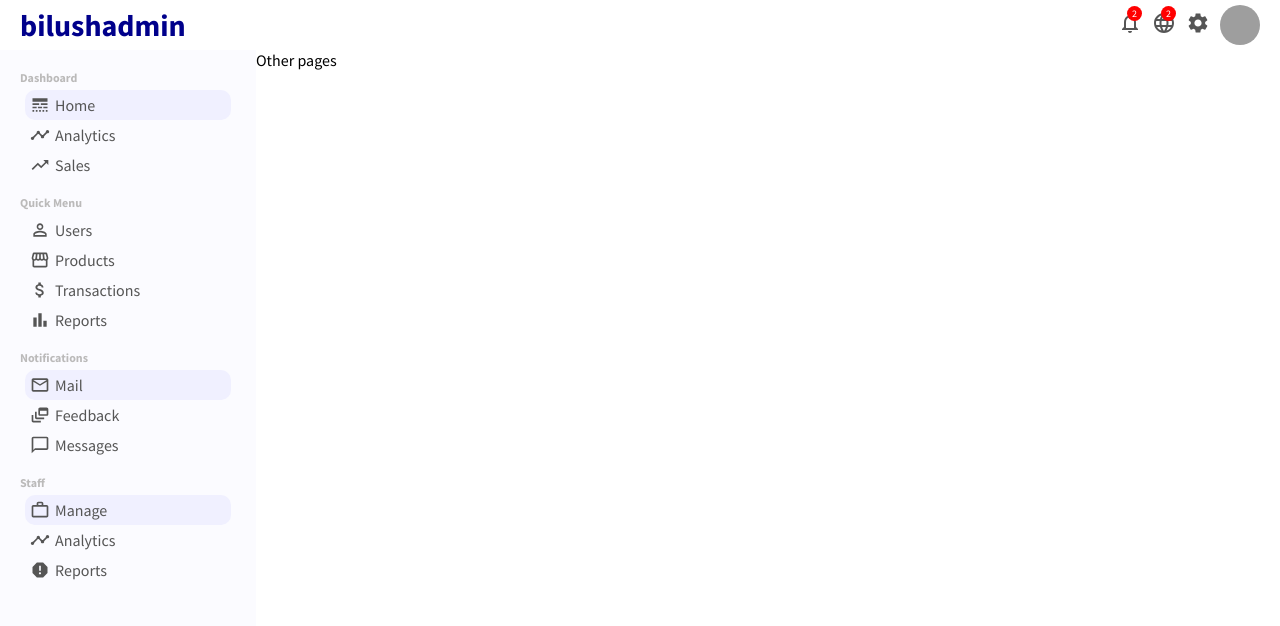
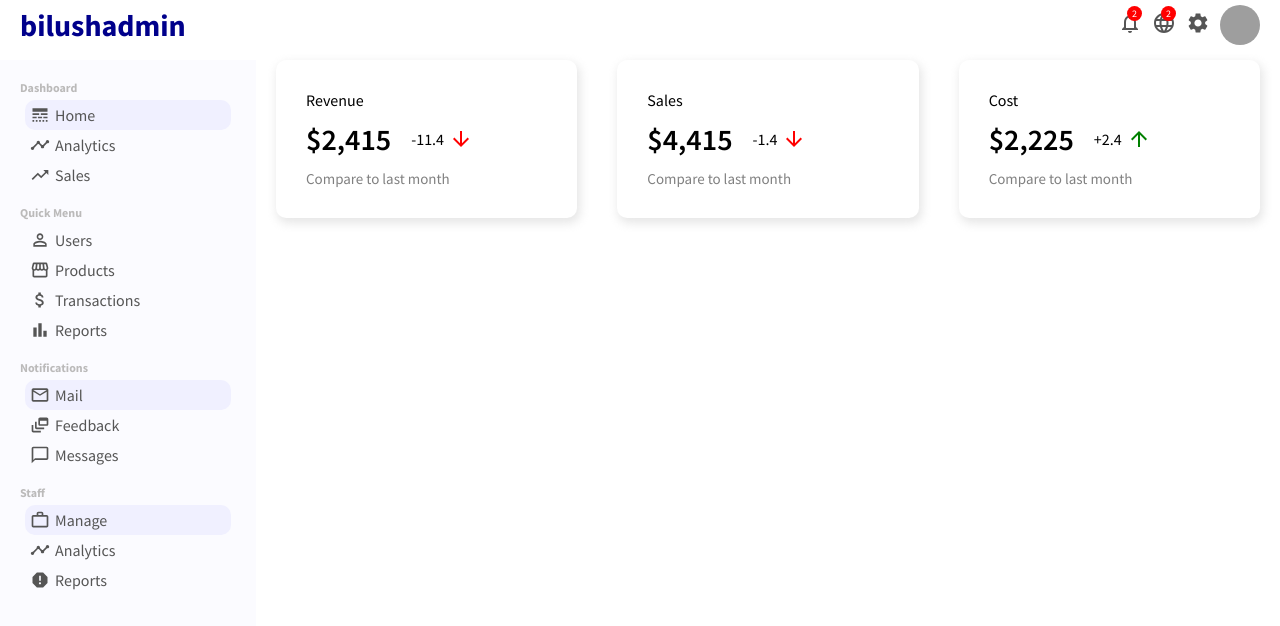
Before and after one commit to sholabioku/admin_ui, a React (Create React App) app: page / in a window 1280 px wide. Shown: the top 626 px of the page. Built offline with nearby package versions, Linux system fonts and the light colour scheme; grey boxes are pictures that could not be loaded.

Commit message:
Add design for featuredInfo

```diff
--- a/src/App.js
+++ b/src/App.js
@@ -2,6 +2,7 @@
 import Topbar from './components/topbar/Topbar';
 
 import './app.css';
+import Home from './pages/home/Home';
 
 function App() {
   return (
@@ -9,7 +10,7 @@
       <Topbar />
       <div className='container'>
         <Sidebar />
-        <div className='others'>Other pages</div>
+        <Home />
       </div>
     </div>
   );
--- a/src/app.css
+++ b/src/app.css
@@ -1,7 +1,4 @@
 .container {
   display: flex;
+  margin-top: 10px;
 }
-
-.others {
-  flex: 4;
-}
--- /dev/null
+++ b/src/components/featuredInfo/FeaturedInfo.jsx
@@ -0,0 +1,41 @@
+import { ArrowDownward, ArrowUpward } from '@mui/icons-material';
+import './featuredInfo.css';
+
+const FeaturedInfo = () => {
+  return (
+    <div className='featured'>
+      <div className='featuredItem'>
+        <span className='featuredTitle'>Revenue</span>
+        <div className='featuredMoneyContainer'>
+          <span className='featuredMoney'>$2,415</span>
+          <span className='featuredMoneyRate'>
+            -11.4 <ArrowDownward className='featuredIcon negative' />
+          </span>
+        </div>
+        <span className='featuredSub'>Compare to last month</span>
+      </div>
+      <div className='featuredItem'>
+        <span className='featuredTitle'>Sales</span>
+        <div className='featuredMoneyContainer'>
+          <span className='featuredMoney'>$4,415</span>
+          <span className='featuredMoneyRate'>
+            -1.4 <ArrowDownward className='featuredIcon negative' />
+          </span>
+        </div>
+        <span className='featuredSub'>Compare to last month</span>
+      </div>
+      <div className='featuredItem'>
+        <span className='featuredTitle'>Cost</span>
+        <div className='featuredMoneyContainer'>
+          <span className='featuredMoney'>$2,225</span>
+          <span className='featuredMoneyRate'>
+            +2.4 <ArrowUpward className='featuredIcon' />
+          </span>
+        </div>
+        <span className='featuredSub'>Compare to last month</span>
+      </div>
+    </div>
+  );
+};
+
+export default FeaturedInfo;
--- /dev/null
+++ b/src/components/featuredInfo/featuredInfo.css
@@ -0,0 +1,51 @@
+.featured {
+  width: 100%;
+  display: flex;
+  justify-content: space-between;
+}
+
+.featuredItem {
+  flex: 1;
+  margin: 0 20px;
+  padding: 30px;
+  border-radius: 10px;
+  cursor: pointer;
+  -webkit-box-shadow: 2px 4px 10px 1px rgba(0, 0, 0, 0.47);
+  box-shadow: 2px 4px 10px 1px rgba(201, 201, 201, 0.47);
+}
+
+featuredTitle {
+  font-size: 20px;
+}
+
+.featuredMoneyContainer {
+  margin: 10px 0px;
+  display: flex;
+  align-items: center;
+}
+
+.featuredMoney {
+  font-size: 30px;
+  font-weight: 600;
+}
+
+.featuredMoneyRate {
+  display: flex;
+  align-items: center;
+  margin-left: 20px;
+}
+
+.featuredIcon {
+  font-size: 14px;
+  margin-left: 5px;
+  color: green;
+}
+
+.featuredIcon.negative {
+  color: red;
+}
+
+.featuredSub {
+  font-size: 15px;
+  color: gray;
+}
--- /dev/null
+++ b/src/pages/home/Home.jsx
@@ -0,0 +1,12 @@
+import FeaturedInfo from '../../components/featuredInfo/FeaturedInfo';
+import './home.css';
+
+const Home = () => {
+  return (
+    <div className='home'>
+      <FeaturedInfo />
+    </div>
+  );
+};
+
+export default Home;
--- /dev/null
+++ b/src/pages/home/home.css
@@ -0,0 +1,3 @@
+.home {
+  flex: 4;
+}
```
